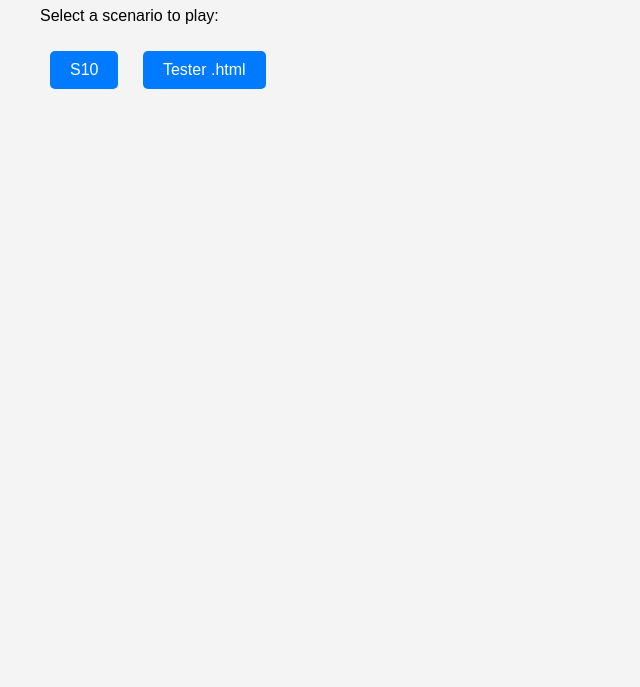
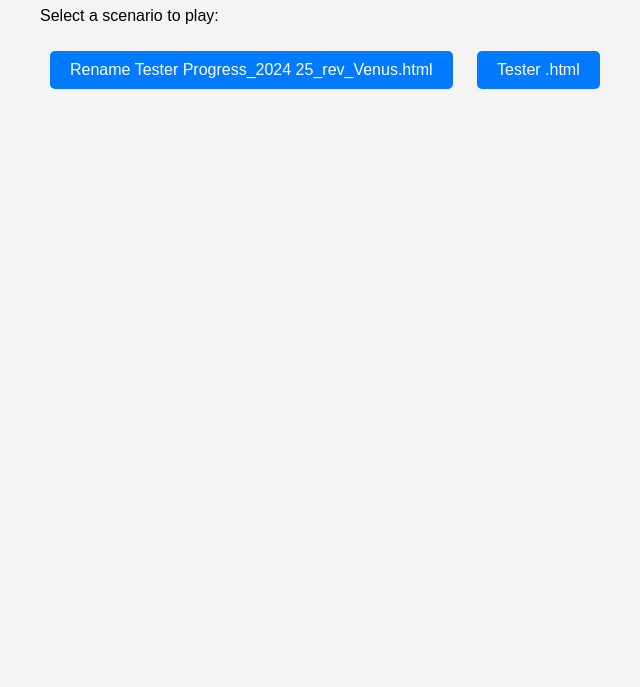
Before and after one commit to Venus-Au/Twine-Production-Demo, a plain HTML site: page index.html in a window 1280 px wide. Shown: the part 113-800 px from the top of the page, without its empty margins (0-640 px from the left). Drawn offline with Linux system fonts and the light colour scheme.

Commit message:
Update index.html

```diff
--- a/index.html
+++ b/index.html
@@ -32,7 +32,7 @@
 <body>
     <h1>Welcome to My Twine Scenarios</h1>
     <p>Select a scenario to play:</p>
-    <a class="button" href="S10">S10</a>
+    <a class="button" href="S10">Rename Tester Progress_2024 25_rev_Venus.html</a>
     <a class="button" href="Tester .html">Tester .html</a>
 </body>
 </html>
```
